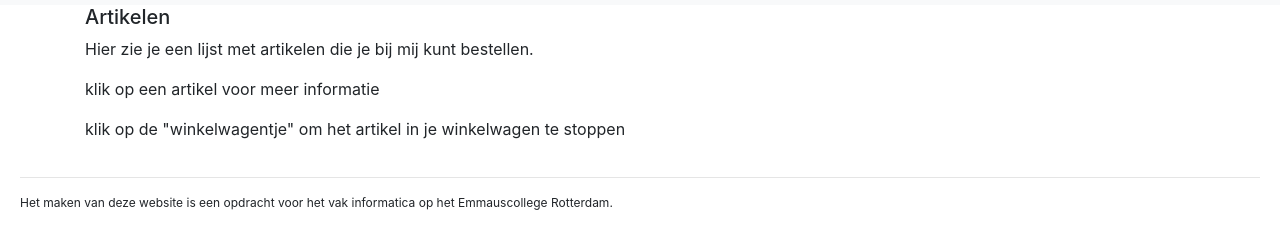
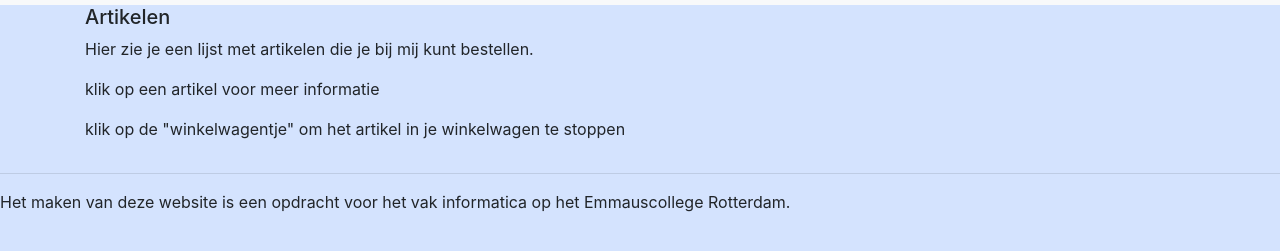
Before and after one commit to emmaus-5h/webshop-5hin2-jeroen-jaime-, a website: page web/index.html in a window 1280 px wide. Shown: the part 51-302 px from the top of the page. Drawn offline with nearby package versions, Linux system fonts and the light colour scheme; no server answers.

Commit message:
Background

```diff
--- a/web/css/style.css
+++ b/web/css/style.css
@@ -1,3 +1,8 @@
+/* background */
+body {
+  background-color: #d4e3fe
+};
+
 /* all pages */
 
 footer {
```
